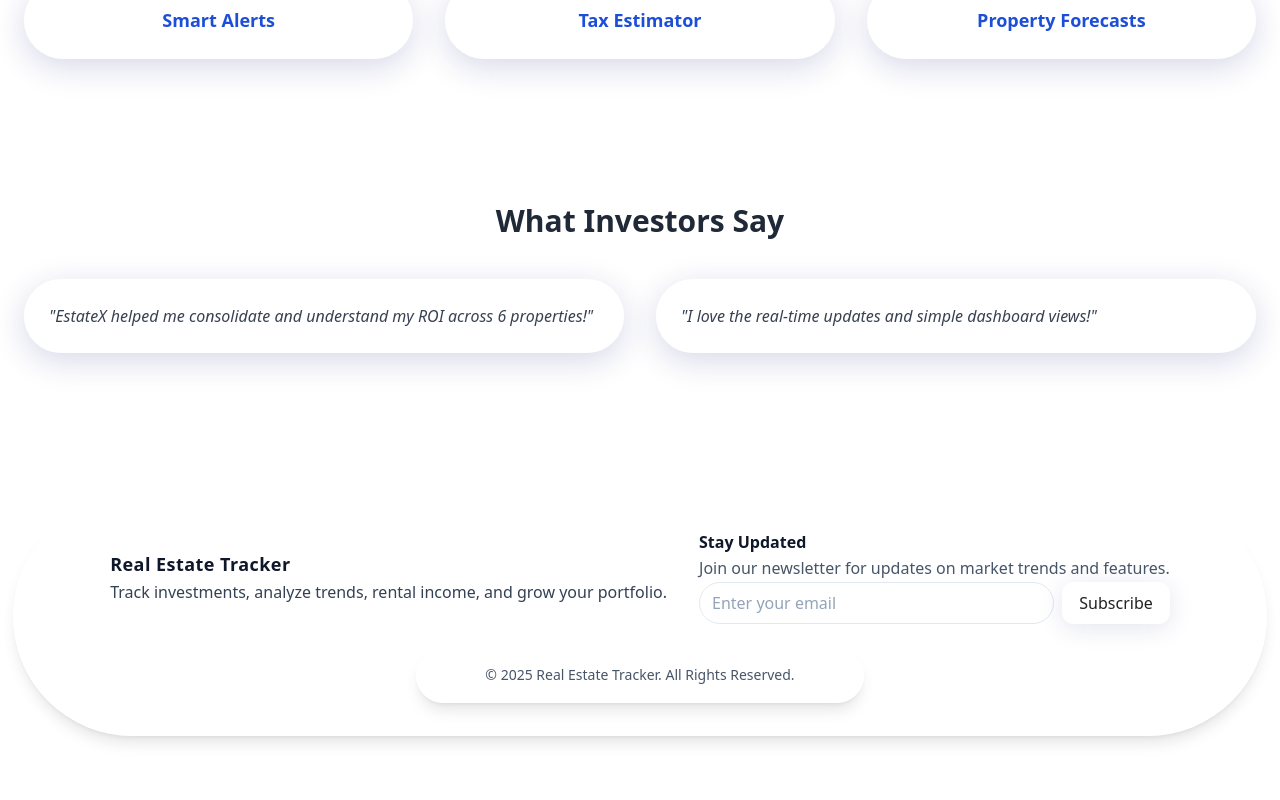
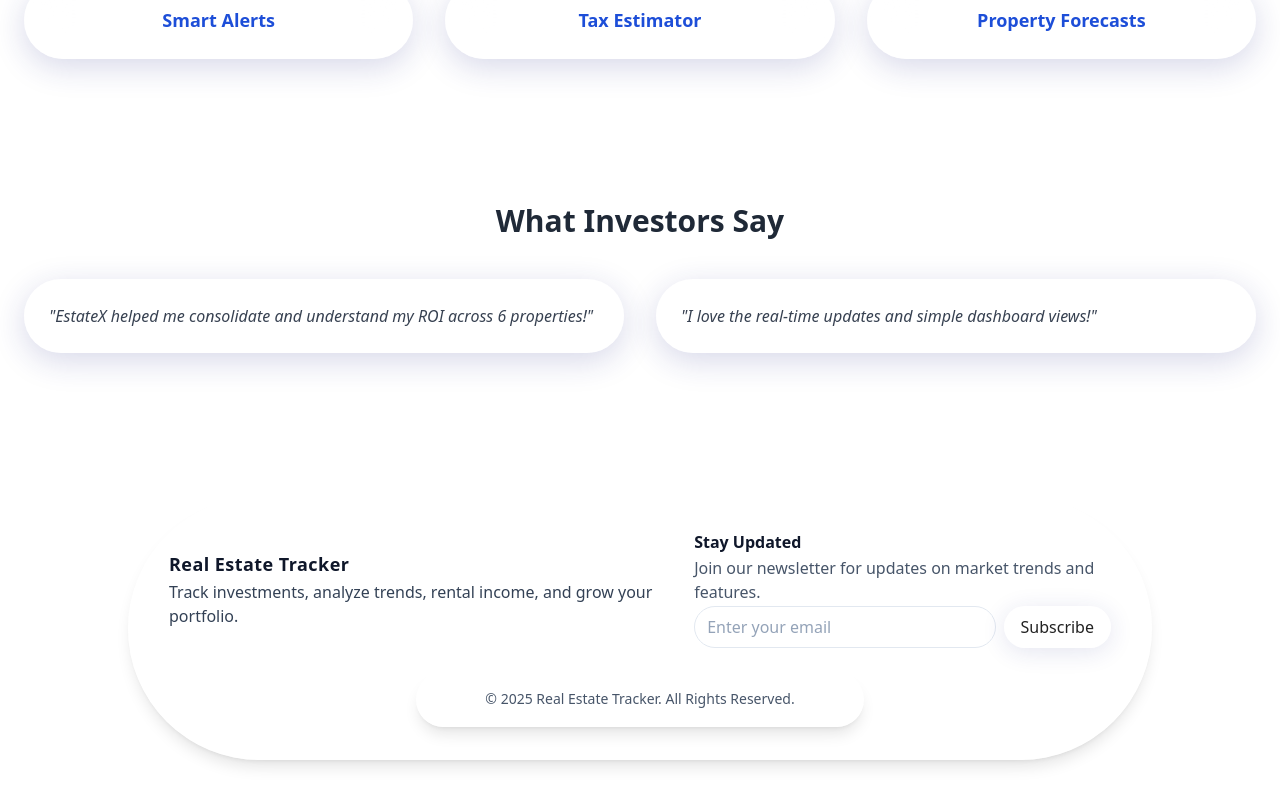
Before and after one commit to Vetri-78640/EstateX, a Next.js app: page / in a window 1280 px wide. Shown: the part 1674-2474 px from the top of the page. Before the commit the page ends 2450 px from the top, so only its background shows below. Built offline with nearby package versions, Linux system fonts and the light colour scheme; no server answers.

Commit message:
Fixed the Bugs and Improved the Magic Glassy Transperent UI and improved the functionality with fixed footers

```diff
--- a/src/app/Components/Footer.js
+++ b/src/app/Components/Footer.js
@@ -29,7 +29,7 @@ export default function Footer() {
   };
 
   return (
-    <footer  style={{ borderRadius: '9999px' }} className="mt-20 mb-10 bg-white/20 backdrop-blur-md border border-white/30 text-slate-800 px-4 sm:px-10 py-8 shadow-lg w-[98%] max-w-[1600px] mx-auto rounded-3xl flex flex-col items-center justify-between relative dark:bg-slate-900/60 dark:text-slate-100 dark:border-white/20">
+    <footer  style={{ borderRadius: '9999px' }} className="mt-20 mb-10 bg-white/20 backdrop-blur-md border border-white/30 text-slate-800 px-4 sm:px-10 py-8 shadow-lg w-[80%] max-w-[1600px] mx-auto rounded-3xl flex flex-col items-center justify-between relative dark:bg-slate-900/60 dark:text-slate-100 dark:border-white/20">
       <div className="w-full flex flex-col md:flex-row gap-6 text-sm md:text-base items-center justify-center gap-x-8">
         <div className="space-y-0.5 w-full md:w-auto text-center md:text-left"> {/* Footer Summary*/}
           <h2 className="text-lg font-semibold tracking-wide text-slate-900 dark:text-white">Real Estate Tracker</h2>
@@ -49,7 +49,7 @@ export default function Footer() {
             />
             <button
               type="submit"
-              className="btn-glass border border-blue-300 text-blue-700 hover:border-blue-400 hover:text-blue-800 px-4 py-2 rounded-full transition dark:border-blue-200/30 dark:text-blue-100 dark:hover:text-blue-200 w-full sm:w-auto"
+              className="btn-glass border border-blue-300 text-blue-700 hover:border-blue-400 hover:text-blue-800 px-4 py-2 rounded-full transition dark:border-blue-200/30 dark:text-blue-100 dark:hover:text-blue-200 w-full sm:w-auto"  style={{ borderRadius: '9999px' }}
             >
               Subscribe
             </button>
```
